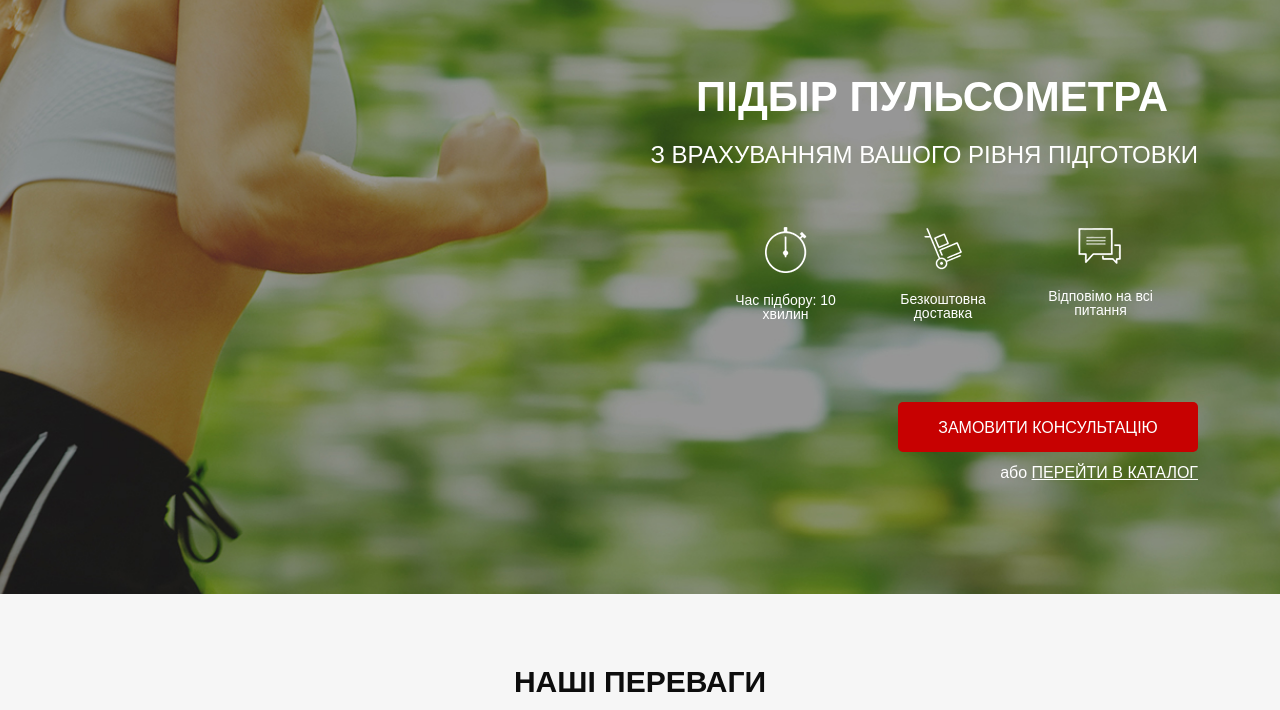
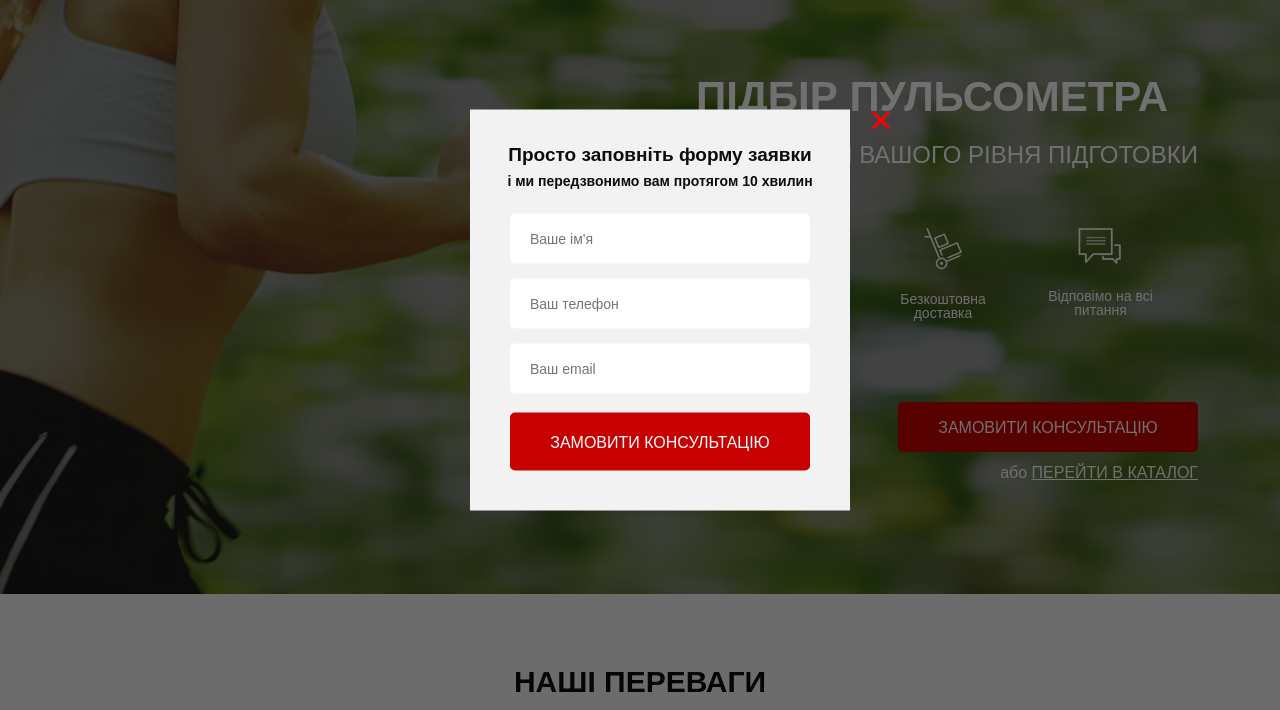
Before and after one commit to BlindMan777/RunSmart, a website: page src/index.html in a window 1280 px wide. Both pictures are taken after a click on the button "ЗАМОВИТИ ДЗВІНОК". Shown: the part 90-800 px from the top of the page. Drawn offline with nearby package versions, Linux system fonts and the light colour scheme.

Commit message:
Added modals

```diff
--- a/src/index.html
+++ b/src/index.html
@@ -29,7 +29,7 @@
                 <div class="col-5 offset-0 col-md-3 offset-md-1">
                     <div class="number_block">
                         <a href="tel:380970000000" class="number_phone">+38 (097) 000-00-00</a>
-                        <button class="site_btn">Замовити дзвінок</button>
+                        <button data-modal="consultation" class="site_btn">Замовити дзвінок</button>
                     </div>
                 </div>
             </div>
@@ -61,7 +61,7 @@
                         </p>
                     </div>
                 </div>
-                <button class="site_btn site_btn_main">Замовити консультацію</button>
+                <button data-modal="consultation" class="site_btn site_btn_main">Замовити консультацію</button>
                 <p class="promo_link">або <a href="#">перейти в каталог</a></p>
             </div>
         </div>
@@ -505,6 +505,44 @@
         </div>
     </footer>
 
+    <div class="overlay">
+        <div class="modal" id="consultation">
+            <div class="modal__close">&times;</div>
+            <div class="modal__dialog">
+                <div class="modal__title">Просто заповніть форму заявки</div>
+                <div class="modal__subtitle">і ми передзвонимо вам протягом 10 хвилин</div>
+                <form class="feed-form feed-form_modal" action="#">
+                    <input name="name" type="text" placeholder="Ваше ім'я">
+                    <input name="phone" type="number" placeholder="Ваш телефон">
+                    <input name="email" type="email" placeholder="Ваш email">
+                    <button class="site_btn site_btn_consultation">Замовити консультацію</button>
+                </form>
+            </div>
+        </div>
+
+        <div class="modal" id="order">
+            <div class="modal__close">&times;</div>
+            <div class="modal__dialog">
+                <div class="modal__title">Ваше замовлення:</div>
+                <div class="modal__subtitle">Пульсометр Polar FT1</div>
+                <form class="feed-form feed-form_modal" action="#">
+                    <input name="name" type="text" placeholder="Ваше ім'я">
+                    <input name="phone" type="number" placeholder="Ваш телефон">
+                    <input name="email" type="email" placeholder="Ваш email">
+                    <button class="site_btn site_btn_consultation">Купити</button>
+                </form>
+            </div>
+        </div>
+
+        <div class="modal" id="thanks">
+            <div class="modal__close">&times;</div>
+            <div class="modal__dialog">
+                <div class="modal__title">Дякуємо за вашу заявку!</div>
+                <div class="modal__subtitle">Наш менеджер подзвонить вам найближчим часом!</div>
+            </div>
+        </div>
+    </div>
+
     <script type="text/javascript" src="//code.jquery.com/jquery-1.11.0.min.js"></script>
     <script type="text/javascript" src="//code.jquery.com/jquery-migrate-1.2.1.min.js"></script>
     <script src="js/slick.min.js"></script>
--- a/src/js/script.js
+++ b/src/js/script.js
@@ -31,4 +31,16 @@ $(document).ready(function(){
 
     toggleSlide('.catalog-item__link');
     toggleSlide('.catalog-item__back');
+
+    $('[data-modal="consultation"]').on('click', function() {
+      $('.overlay, #consultation').fadeIn();
+    });
+
+    $('.modal__close').on('click', function() {
+      $('.overlay, #consultation, #thanks, #order').fadeOut();
+    });
+
+    $('.site_btn_mini').on('click', function() {
+      $('.overlay, #order').fadeIn();
+    });
 });
--- a/src/sass/blocks/_forms.sass
+++ b/src/sass/blocks/_forms.sass
@@ -17,3 +17,6 @@
         color: #4B4B4B
         &:first-child
             margin-top: 0px
+    &_modal
+        margin: 0 auto
+        margin-top: 26px
--- /dev/null
+++ b/src/sass/blocks/_modal.sass
@@ -0,0 +1,47 @@
+.overlay
+    display: none
+    position: fixed
+    top: 0
+    width: 100%
+    height: 100%
+    background-color: rgba(0, 0, 0, 0.56)
+    .modal
+        position: absolute
+        flex-direction: row-reverse
+        justify-content: space-between
+        width: 420px
+        min-height: 400px
+        left: 50%
+        top: 50%
+        transform: translate(calc(-50% + 40px), -50%)
+        &__dialog
+            height: 100%
+            width: 380px
+            background-color: #F2F2F2
+            padding: 35px 25px 40px 25px
+        &__title
+            color: #0D0D0D
+            text-align: center
+            font-size: 19px
+            line-height: 19px
+            font-style: normal
+            font-weight: 700
+        &__subtitle
+            margin-top: 10px
+            color: #0D0D0D
+            text-align: center
+            font-size: 14px
+            line-height: 14px
+            font-style: normal
+            font-weight: 700
+        &__close
+            position: absolute
+            right: 0
+            color: red
+            height: 21px
+            width: 21px
+            line-height: 21px
+            font-size: 41px
+            cursor: pointer
+#consultation, #order, #thanks
+    display: none
--- a/src/sass/style.sass
+++ b/src/sass/style.sass
@@ -12,4 +12,5 @@
 @import 'blocks/catalog'
 @import 'blocks/reviews'
 @import 'blocks/footer'
+@import 'blocks/modal'
 @import 'base/media'
```
Also changed, not shown: src/css/style.min.css.
